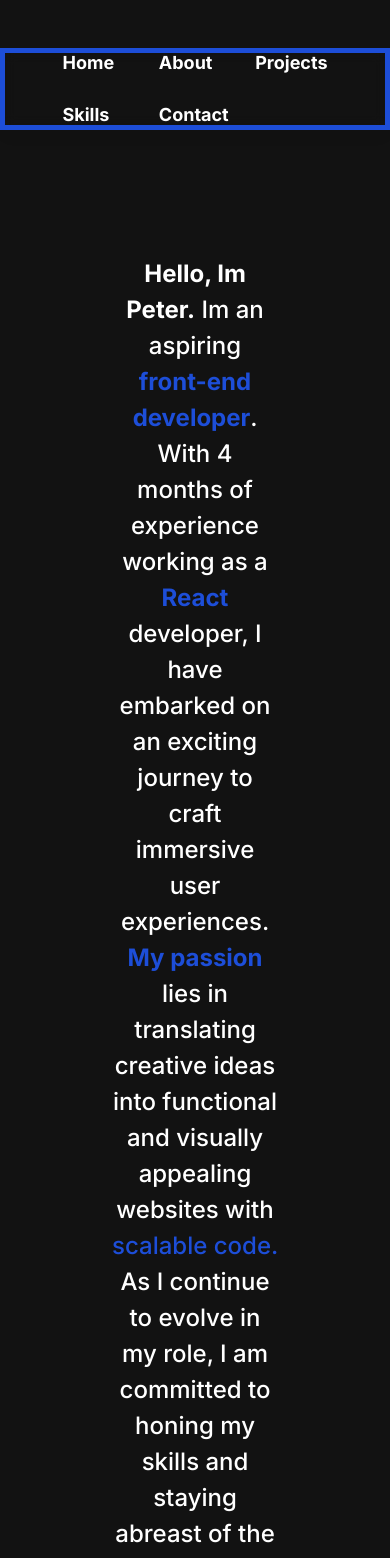
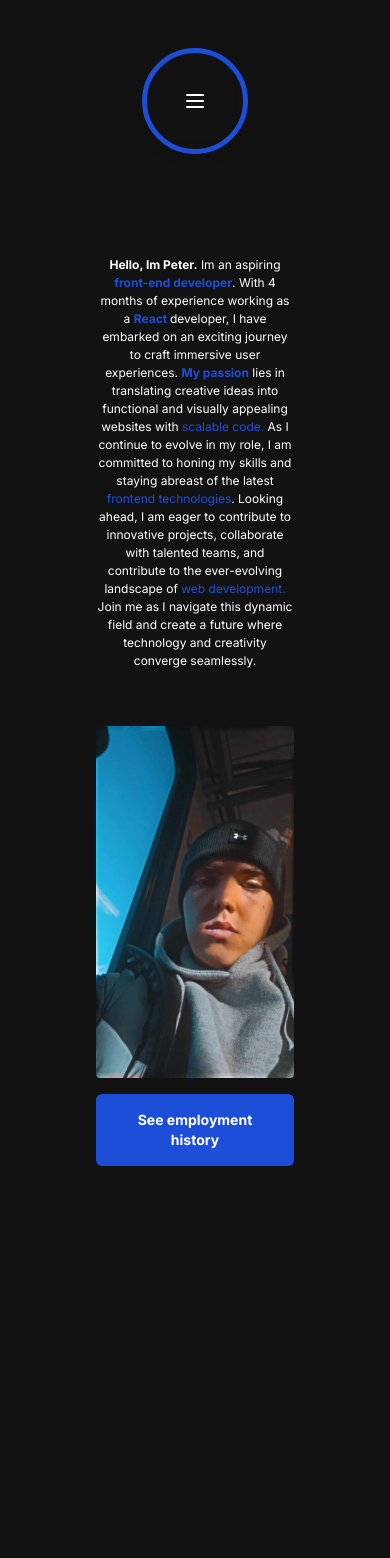
Before and after one commit to Peterr181/peterr181.github.io, a Next.js app: page /about in a window 390 px wide. Shown: the top 1558 px of the page. After the commit the page ends 1262 px from the top, so only its background shows below. Built offline with nearby package versions, Linux system fonts and the light colour scheme.

Commit message:
added responsive design

```diff
--- a/app/about/page.tsx
+++ b/app/about/page.tsx
@@ -11,8 +11,8 @@ const Page = () => {
       <section className="flex min-h-screen flex-col items-center justify-between p-24 text-white">
         <div className="mt-36 max-w-[100rem] text-center sm:mb-0 scroll-mt-[100rem] ">
           <div className="flex flex-col md:flex-row justify-center gap-4 md:gap-10">
-            <div className="w-full sm:w-6/12">
-              <h1 className="animated-text mb-10 mt-4 px-4 text-2xl font-medium !leading-[1.5] md:text-2xl xl:text-2xl">
+            <div className="w-full lg:w-6/12">
+              <h1 className="animated-text mb-10 mt-4  text-xs lg:text-2xl  !leading-[1.5] md:text-2xl xl:text-2xl">
                 <span className="font-bold">Hello, Im Peter.</span> Im an
                 aspiring{" "}
                 <span className="font-bold text-[#1d4ed8]">
@@ -43,22 +43,30 @@ const Page = () => {
                   technology and creativity converge seamlessly.
                 </span>
               </h1>
-              <div className="flex justify-center">
+              <div className="lg:flex lg:justify-center hidden">
                 <button
-                  className="get-to-know-button p-3 bg-[#1d4ed8] text-white font-bold rounded flex justify-center align-center gap-3 animated-button "
+                  className="get-to-know-button p-3 bg-[#1d4ed8] text-white font-bold rounded flex justify-center align-center gap-3 animated-button lg:text-base text-sm"
                   onClick={() => setShowModal(true)}
                 >
                   See employment history
                 </button>
               </div>
             </div>
-            <div>
+            <div className="flex justify-center">
               <Image
                 src={myImage}
                 alt="Peter face image"
                 width={300}
                 className="rounded"
               />
+            </div>
+            <div className="lg:hidden flex justify-center">
+              <button
+                className="get-to-know-button p-3 bg-[#1d4ed8] text-white font-bold rounded flex justify-center align-center gap-3 animated-button lg:text-base text-sm sm:mt-10 "
+                onClick={() => setShowModal(true)}
+              >
+                See employment history
+              </button>
             </div>
           </div>
         </div>
--- a/app/contact/page.tsx
+++ b/app/contact/page.tsx
@@ -5,12 +5,12 @@ const Page = () => {
   return (
     <section className="flex min-h-screen flex-col items-center justify-between p-24 text-white">
       <div className="mt-36 max-w-[100rem] text-center sm:mb-0 scroll-mt-[100rem] ">
-        <h2 className="text-4xl mt-16 fade-in-text">
+        <h2 className="lg:text-4xl md:text-2xl sm: text-xl mt-16 fade-in-text">
           Choose <span className="text-[#1d4ed8]">your</span> way to{" "}
           <span className="text-[#1d4ed8]">contact me</span>
         </h2>
         <div className="mt-10">
-          <div className="flex gap-6 mt-3 items-center">
+          <div className="lg:flex grid lg:gap-6 gap-6  mt-3 items-center">
             <a
               href="#"
               className="text-center border border-[#1d4ed8] text-lg font-bold no-underline flex justify-center gap-4 items-center text-font-primary w-full h-full transition-transform duration-100 ease-in-out rounded-full px-8 py-4 spinning-animation fade-in-link discord-link"
--- a/app/globals.css
+++ b/app/globals.css
@@ -192,7 +192,7 @@ body {
 }
 
 .animated-button {
-  animation: slideInFromBottom 1.5s ease-out; /* Adjust the duration and easing as needed */
+  animation: slideInFromBottom 1.5s ease-out;
 }
 .positionNavigation {
   position: fixed;
@@ -204,14 +204,12 @@ body {
   border-color: #1d4ed8;
   padding: 1.25rem;
 }
-
 .socialIcons {
   display: flex;
   flex-direction: column;
   gap: 3rem;
 }
 
-/* Media queries */
 @media screen and (max-width: 1363px) {
   .positionNavigation {
     position: absolute;
--- a/app/projects/page.tsx
+++ b/app/projects/page.tsx
@@ -6,7 +6,7 @@ const Page = () => {
   return (
     <section className="flex min-h-screen flex-col items-center justify-between p-24 text-white">
       <div className="mt-36 max-w-[100rem] text-center sm:mb-0 scroll-mt-[100rem] ">
-        <div className="grid grid-cols-2 gap-5 ">
+        <div className="grid xl:grid-cols-2 md:grid-cols-1 gap-5 ">
           {projectsData.map((project, index) => (
             <div
               key={index}
@@ -15,15 +15,15 @@ const Page = () => {
               <img
                 src={project.image}
                 alt={`Project Image for ${project.name}`}
-                className="w-full object-cover h-96 "
+                className="lg:w-full object-cover lg:h-96 max-w-full "
               />
-              <div className="p-6 flex flex-col justify-center items-center gap-3">
+              <div className="p-6 flex flex-col justify-center items-center gap-3 text-xs">
                 <p>{project.description}</p>
-                <div className="flex space-x-4">
+                <div className="lg:flex grid grid-cols-2  items-center gap-6">
                   {project.stack.map((tech, techIndex) => (
                     <p
                       key={techIndex}
-                      className="border-[0.20rem] border-[#1d4ed8] font-bold p-3 rounded-md"
+                      className="border-[0.20rem] border-[#1d4ed8] font-bold p-2 rounded-md text-[10px]"
                     >
                       {tech}
                     </p>
--- a/components/Modal.tsx
+++ b/components/Modal.tsx
@@ -17,7 +17,7 @@ const Modal: FC<ModalProps> = ({ isVisible, onClose, children }) => {
 
   return (
     <div
-      className={`fixed inset-0 bg-black bg-opacity-25 backdrop-blur-xl flex justify-center items-center transition-opacity ${
+      className={`fixed inset-0 bg-black bg-opacity-25 backdrop-blur-xl flex justify-center items-center transition-opacity p-6 ${
         isVisible ? "opacity-100" : "opacity-0 pointer-events-none"
       }`}
       onClick={() => onClose()}
--- a/components/Navigation.tsx
+++ b/components/Navigation.tsx
@@ -1,14 +1,23 @@
 "use client";
-import React from "react";
+import React, { useState } from "react";
 import { motion } from "framer-motion";
 import { navLinks } from "../constants/data";
 import Link from "next/link";
 
 const Header = () => {
+  const [isMenuOpen, setIsMenuOpen] = useState(false);
+
+  const toggleMenu = () => {
+    setIsMenuOpen(!isMenuOpen);
+  };
+
+  const closeMenu = () => {
+    setIsMenuOpen(false);
+  };
   return (
-    <nav className="relative">
+    <nav className="relative ">
       <motion.div
-        className="fixed top-0 left-1/2 h-[4.5rem] w-full rounded-none  bg-opacity-80 shadow-lg shadow-black/[0.03] backdrop-blur-[0.5rem] sm:top-6 sm:h-[3.25rem] sm:w-[36rem] sm:rounded-full   dark:bg-opacity-75 mt-12 flex gap-3 items-center justify-center text-lg p-9 border-[0.35rem] border-[#1d4ed8] sm:opacity-0  "
+        className="fixed top-0 left-1/2 h-[4.5rem] w-full rounded-none  bg-opacity-80 shadow-lg shadow-black/[0.03] backdrop-blur-[0.5rem] sm:top-6 sm:h-[3.25rem] sm:w-[36rem] sm:rounded-full   dark:bg-opacity-75 mt-12 flex gap-3 items-center justify-center text-lg p-9 border-[0.35rem] border-[#1d4ed8] hidden xmd:flex  "
         initial={{ y: -300, x: "-50%", opacity: 0 }}
         animate={{ y: 0, x: "-50%", opacity: 1 }}
       >
@@ -25,6 +34,93 @@ const Header = () => {
           ))}
         </ul>
       </motion.div>
+      <motion.div
+        className="fixed top-0 left-1/2 h-[4.5rem] w-full rounded-none bg-opacity-80 shadow-lg shadow-black/[0.03] backdrop-blur-[0.5rem] sm:top-6 sm:h-[3.25rem] sm:w-[36rem] sm:rounded-full dark:bg-opacity-75 mt-12 gap-3 items-center justify-center text-lg p-9 border-[0.35rem] border-[#1d4ed8] hidden xmd:hidden "
+        initial={{ y: -300, x: "-50%", opacity: 0 }}
+        animate={{ y: 0, x: "-50%", opacity: 1 }}
+      >
+        <ul className="flex gap-6 items-center justify-center navigationMobile">
+          {navLinks.map((link, index) => (
+            <li key={index} className="font-bold">
+              <Link
+                href={link.hash}
+                className="hover:text-[#1d4ed8] transition-colors duration-200"
+              >
+                {link.name}
+              </Link>
+            </li>
+          ))}
+        </ul>
+      </motion.div>
+
+      {/* Hamburger menu */}
+      <motion.div
+        className={`fixed w-full h-full bg-black z-40 ${
+          isMenuOpen ? "opacity-100" : "opacity-0 pointer-events-none"
+        }`}
+        initial={{ opacity: 0 }}
+        animate={{ opacity: isMenuOpen ? 1 : 0 }}
+      >
+        <motion.div
+          className="flex justify-center items-center h-full "
+          initial={{ scale: 0 }}
+          animate={{ scale: isMenuOpen ? 1 : 0 }}
+        >
+          <ul className="flex flex-col items-center justify-center gap-6">
+            {navLinks.map((link, index) => (
+              <li key={index} className="font-bold">
+                <Link
+                  href={link.hash}
+                  className="text-white hover:text-[#1d4ed8] transition-colors duration-200"
+                  onClick={closeMenu}
+                >
+                  {link.name}
+                </Link>
+              </li>
+            ))}
+          </ul>
+        </motion.div>
+      </motion.div>
+
+      {/* Close menu button */}
+      {isMenuOpen && (
+        <button
+          className="fixed top-4 right-4 text-white z-50"
+          onClick={closeMenu}
+        >
+          X
+        </button>
+      )}
+
+      {/* Hamburger icon */}
+      <motion.div
+        className="fixed top-0 left-1/2 bg-opacity-80 shadow-lg shadow-black/[0.03] backdrop-blur-[0.5rem] sm:top-6 sm:h-[3.25rem] sm:rounded-full dark:bg-opacity-75 mt-12 gap-3 items-center justify-center text-lg p-9 border-[0.35rem] border-[#1d4ed8] xmd:hidden flex rounded-full cursor-pointer"
+        initial={{ y: -300, x: "-50%", opacity: 0 }}
+        animate={{ y: 0, x: "-50%", opacity: 1 }}
+        onClick={toggleMenu}
+      >
+        <ul className="flex gap-6 items-center justify-center">
+          <li>
+            <svg
+              xmlns="http://www.w3.org/2000/svg"
+              className="icon icon-tabler icon-tabler-menu-2 "
+              width="24"
+              height="24"
+              viewBox="0 0 24 24"
+              strokeWidth="2"
+              stroke="currentColor"
+              fill="none"
+              strokeLinecap="round"
+              strokeLinejoin="round"
+            >
+              <path stroke="none" d="M0 0h24v24H0z" fill="none" />
+              <path d="M4 6l16 0" />
+              <path d="M4 12l16 0" />
+              <path d="M4 18l16 0" />
+            </svg>
+          </li>
+        </ul>
+      </motion.div>
     </nav>
   );
 };
--- a/tailwind.config.ts
+++ b/tailwind.config.ts
@@ -17,7 +17,7 @@ const config: Config = {
     screens: {
       sm: "640px",
       // => @media (min-width: 640px) { ... }
-
+      xmd: "700px",
       md: "768px",
       // => @media (min-width: 768px) { ... }
 
```
Also changed, not shown: app/introduction/page.tsx (+4 -4 lines), app/skills/page.tsx (+5 -5 lines).
